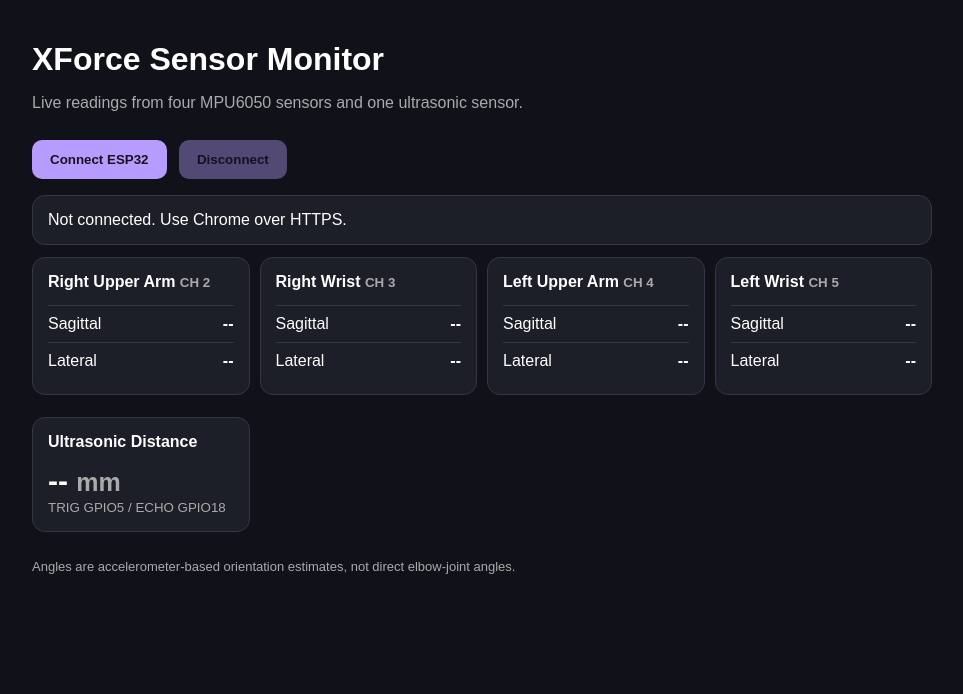
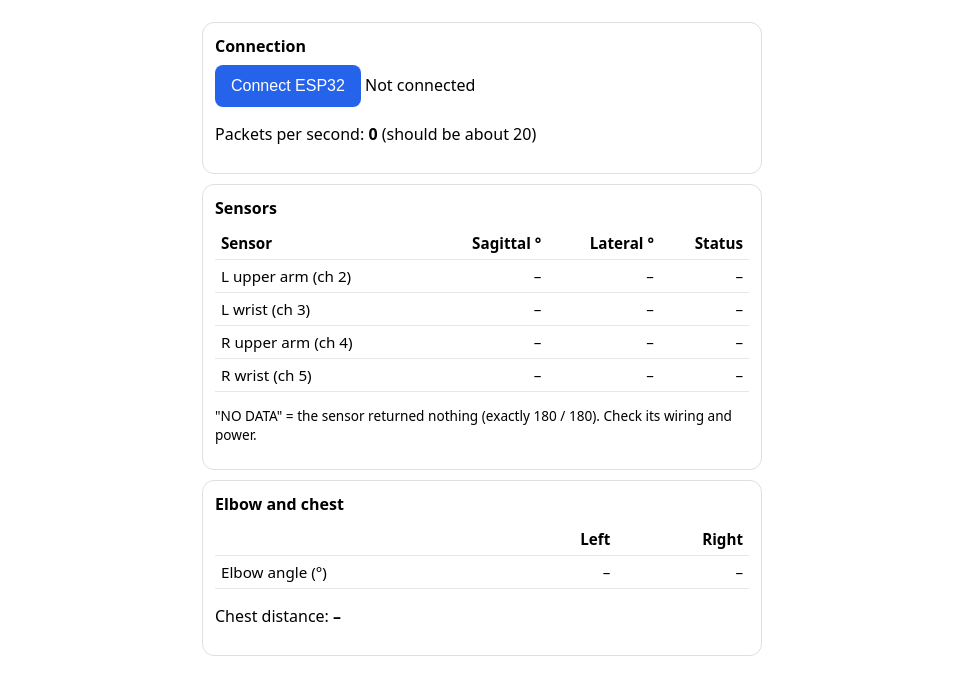
Before and after one commit to Atticus783/projec-force, a plain HTML site: page index.html in a window 1280 px wide. Shown: the whole page, without its empty margins (158-1121 px from the left). Drawn offline with Linux system fonts and the light colour scheme.

Commit message:
Update index.html

```diff
--- a/index.html
+++ b/index.html
@@ -1,358 +1,69 @@
+<!DOCTYPE html>
+<html lang="en"><head><meta charset="utf-8">
+<meta name="viewport" content="width=device-width,initial-scale=1">
+<title>Sensor test</title>
+<style>
+:root{color-scheme:light dark;font-family:system-ui,sans-serif}
+body{margin:0;padding:12px;max-width:560px;margin:auto}
+.card{border:1px solid #8884;border-radius:12px;padding:12px;margin:10px 0}
+h2{margin:0 0 8px;font-size:1rem}
+table{width:100%;border-collapse:collapse;font-size:.95rem}
+td,th{padding:6px;text-align:right;border-bottom:1px solid #8883}
+td:first-child,th:first-child{text-align:left}
+button{padding:12px 16px;border-radius:8px;border:0;background:#2563eb;color:#fff;font-size:1rem}
+.ok{color:#16a34a;font-weight:700}.bad{color:#dc2626;font-weight:700}
+</style></head><body>
 
-<!DOCTYPE html>
-<html lang="en">
-<head>
-<meta charset="UTF-8">
-<meta name="viewport" content="width=device-width, initial-scale=1.0">
+<div class="card"><h2>Connection</h2>
+<button onclick="connect()">Connect ESP32</button> <span id="status">Not connected</span>
+<p>Packets per second: <b id="hz">0</b> (should be about 20)</p></div>
 
-<title>XForce Sensor Monitor</title>
+<div class="card"><h2>Sensors</h2>
+<table><thead><tr><th>Sensor</th><th>Sagittal °</th><th>Lateral °</th><th>Status</th></tr></thead>
+<tbody id="sens"></tbody></table>
+<p style="font-size:.85rem">"NO DATA" = the sensor returned nothing (exactly 180 / 180). Check its wiring and power.</p></div>
 
-<style>
-* {
-  box-sizing: border-box;
+<div class="card"><h2>Elbow and chest</h2>
+<table>
+<tr><th></th><th>Left</th><th>Right</th></tr>
+<tr><td>Elbow angle (°)</td><td id="eL">–</td><td id="eR">–</td></tr>
+</table>
+<p>Chest distance: <b id="dist">–</b> <span id="dstat"></span></p></div>
+
+<script>
+const SVC='12345678-1234-1234-1234-1234567890ab', CHR='12345678-1234-1234-1234-1234567890ac';
+const $=id=>document.getElementById(id);
+const wrap=a=>{while(a>180)a-=360;while(a<-180)a+=360;return a};
+const NAMES=['L upper arm (ch 2)','L wrist (ch 3)','R upper arm (ch 4)','R wrist (ch 5)'];
+$('sens').innerHTML=NAMES.map((n,i)=>`<tr><td>${n}</td><td id="s${i}">–</td><td id="l${i}">–</td><td id="t${i}">–</td></tr>`).join('');
+let count=0;
+setInterval(()=>{$('hz').textContent=count;count=0},1000);
+
+async function connect(){
+  try{
+    const dev=await navigator.bluetooth.requestDevice({filters:[{services:[SVC]}]});
+    dev.addEventListener('gattserverdisconnected',()=>$('status').textContent='Disconnected');
+    const srv=await dev.gatt.connect();
+    const ch=await (await srv.getPrimaryService(SVC)).getCharacteristic(CHR);
+    await ch.startNotifications();
+    ch.addEventListener('characteristicvaluechanged',e=>onData(e.target.value));
+    $('status').textContent='Connected ✓';
+  }catch(e){$('status').textContent='Error: '+e.message}
 }
 
-body {
-  margin: 0;
-  padding: 20px;
-  background: #111219;
-  color: white;
-  font-family: Arial, sans-serif;
+function onData(dv){
+  count++;
+  const sag=[],lat=[];
+  for(let i=0;i<4;i++){
+    sag[i]=dv.getInt16(i*4,true)/100;lat[i]=dv.getInt16(i*4+2,true)/100;
+    $('s'+i).textContent=sag[i].toFixed(1);$('l'+i).textContent=lat[i].toFixed(1);
+    const dead=Math.abs(sag[i])>=179.9&&Math.abs(lat[i])>=179.9;
+    $('t'+i).textContent=dead?'NO DATA':'OK';$('t'+i).className=dead?'bad':'ok';
+  }
+  $('eL').textContent=(180-Math.abs(wrap(sag[0]-sag[1]))).toFixed(0);
+  $('eR').textContent=(180-Math.abs(wrap(sag[2]-sag[3]))).toFixed(0);
+  const d=dv.getUint16(16,true);
+  $('dist').textContent=d+' mm';
+  $('dstat').textContent=d===0?'(no echo yet)':'';
 }
-
-main {
-  max-width: 900px;
-  margin: auto;
-}
-
-h1 {
-  margin-bottom: 5px;
-}
-
-.subtitle {
-  color: #aaa;
-}
-
-button {
-  padding: 12px 18px;
-  border: none;
-  border-radius: 10px;
-  background: #b69cff;
-  color: #171321;
-  font-weight: bold;
-  margin: 12px 8px 16px 0;
-  cursor: pointer;
-}
-
-button:disabled {
-  opacity: 0.4;
-}
-
-.status, .card {
-  background: #1c1e28;
-  border: 1px solid #343644;
-  border-radius: 13px;
-  padding: 15px;
-  margin-bottom: 12px;
-}
-
-.grid {
-  display: grid;
-  grid-template-columns:
-    repeat(auto-fit, minmax(210px, 1fr));
-  gap: 10px;
-}
-
-h2 {
-  font-size: 16px;
-  margin-top: 0;
-}
-
-.line {
-  display: flex;
-  justify-content: space-between;
-  border-top: 1px solid #343644;
-  padding: 9px 0;
-}
-
-.value {
-  font-weight: bold;
-  font-variant-numeric: tabular-nums;
-}
-
-.distance {
-  font-size: 30px;
-  font-weight: bold;
-}
-
-small, footer {
-  color: #aaa;
-}
-
-footer {
-  font-size: 13px;
-  margin-top: 15px;
-}
-</style>
-</head>
-
-<body>
-
-<main>
-
-<h1>XForce Sensor Monitor</h1>
-
-<p class="subtitle">
-Live readings from four MPU6050 sensors
-and one ultrasonic sensor.
-</p>
-
-<button id="connect">Connect ESP32</button>
-
-<button id="disconnect" disabled>
-Disconnect
-</button>
-
-<div class="status" id="status">
-Not connected. Use Chrome over HTTPS.
-</div>
-
-<div class="grid">
-
-  <div class="card">
-    <h2>Right Upper Arm <small>CH 2</small></h2>
-
-    <div class="line">
-      Sagittal
-      <b class="value" id="s0">--</b>
-    </div>
-
-    <div class="line">
-      Lateral
-      <b class="value" id="r0">--</b>
-    </div>
-  </div>
-
-  <div class="card">
-    <h2>Right Wrist <small>CH 3</small></h2>
-
-    <div class="line">
-      Sagittal
-      <b class="value" id="s1">--</b>
-    </div>
-
-    <div class="line">
-      Lateral
-      <b class="value" id="r1">--</b>
-    </div>
-  </div>
-
-  <div class="card">
-    <h2>Left Upper Arm <small>CH 4</small></h2>
-
-    <div class="line">
-      Sagittal
-      <b class="value" id="s2">--</b>
-    </div>
-
-    <div class="line">
-      Lateral
-      <b class="value" id="r2">--</b>
-    </div>
-  </div>
-
-  <div class="card">
-    <h2>Left Wrist <small>CH 5</small></h2>
-
-    <div class="line">
-      Sagittal
-      <b class="value" id="s3">--</b>
-    </div>
-
-    <div class="line">
-      Lateral
-      <b class="value" id="r3">--</b>
-    </div>
-  </div>
-
-  <div class="card">
-    <h2>Ultrasonic Distance</h2>
-
-    <div class="distance">
-      <span id="distance">--</span>
-      <small>mm</small>
-    </div>
-
-    <small>
-      TRIG GPIO5 / ECHO GPIO18
-    </small>
-  </div>
-
-</div>
-
-<footer>
-Angles are accelerometer-based orientation estimates,
-not direct elbow-joint angles.
-</footer>
-
-</main>
-
-<script>
-
-// BLE UUIDs must match ESP32 code
-
-const SERVICE_UUID =
-"12345678-1234-1234-1234-1234567890ab";
-
-const CHARACTERISTIC_UUID =
-"12345678-1234-1234-1234-1234567890ac";
-
-let device = null;
-let characteristic = null;
-
-const status =
-document.getElementById("status");
-
-const connectBtn =
-document.getElementById("connect");
-
-const disconnectBtn =
-document.getElementById("disconnect");
-
-
-// ---------------- RECEIVE BLE DATA ----------------
-
-function receiveData(event) {
-
-  const data = event.target.value;
-
-  if (data.byteLength !== 18) {
-    status.textContent =
-      "Unexpected packet length: " + data.byteLength;
-    return;
-  }
-
-  // Four MPU6050 sensors
-  for (let i = 0; i < 4; i++) {
-
-    const base = i * 4;
-
-    const sagittal =
-      data.getInt16(base, true) / 100;
-
-    const lateral =
-      data.getInt16(base + 2, true) / 100;
-
-    document.getElementById("s" + i).textContent =
-      sagittal.toFixed(1) + "°";
-
-    document.getElementById("r" + i).textContent =
-      lateral.toFixed(1) + "°";
-  }
-
-  // Ultrasonic distance
-  const distance =
-    data.getUint16(16, true);
-
-  document.getElementById("distance").textContent =
-    distance === 65535 ? "No echo" : distance;
-}
-
-
-// ---------------- CONNECT ESP32 ----------------
-
-async function connectESP32() {
-
-  if (!navigator.bluetooth) {
-
-    status.textContent =
-      "Web Bluetooth unavailable. Use Chrome over HTTPS.";
-
-    return;
-  }
-
-  try {
-
-    status.textContent = "Searching for ESP32...";
-
-    device = await navigator.bluetooth.requestDevice({
-
-      filters: [
-        { services: [SERVICE_UUID] }
-      ]
-
-    });
-
-    device.addEventListener(
-      "gattserverdisconnected",
-      disconnected
-    );
-
-    const server =
-      await device.gatt.connect();
-
-    const service =
-      await server.getPrimaryService(SERVICE_UUID);
-
-    characteristic =
-      await service.getCharacteristic(CHARACTERISTIC_UUID);
-
-    await characteristic.startNotifications();
-
-    characteristic.addEventListener(
-      "characteristicvaluechanged",
-      receiveData
-    );
-
-    connectBtn.disabled = true;
-    disconnectBtn.disabled = false;
-
-    status.textContent =
-      "Connected to " + (device.name || "ESP32");
-
-  } catch (error) {
-
-    status.textContent =
-      "Connection failed: " + error.message;
-  }
-}
-
-
-// ---------------- DISCONNECT ----------------
-
-function disconnected() {
-
-  characteristic = null;
-
-  connectBtn.disabled = false;
-  disconnectBtn.disabled = true;
-
-  status.textContent = "ESP32 disconnected.";
-}
-
-function disconnectESP32() {
-
-  if (device && device.gatt.connected) {
-    device.gatt.disconnect();
-  } else {
-    disconnected();
-  }
-}
-
-
-// ---------------- BUTTONS ----------------
-
-connectBtn.addEventListener(
-  "click",
-  connectESP32
-);
-
-disconnectBtn.addEventListener(
-  "click",
-  disconnectESP32
-);
-
-</script>
-
-</body>
-</html>
+</script></body></html>
```
